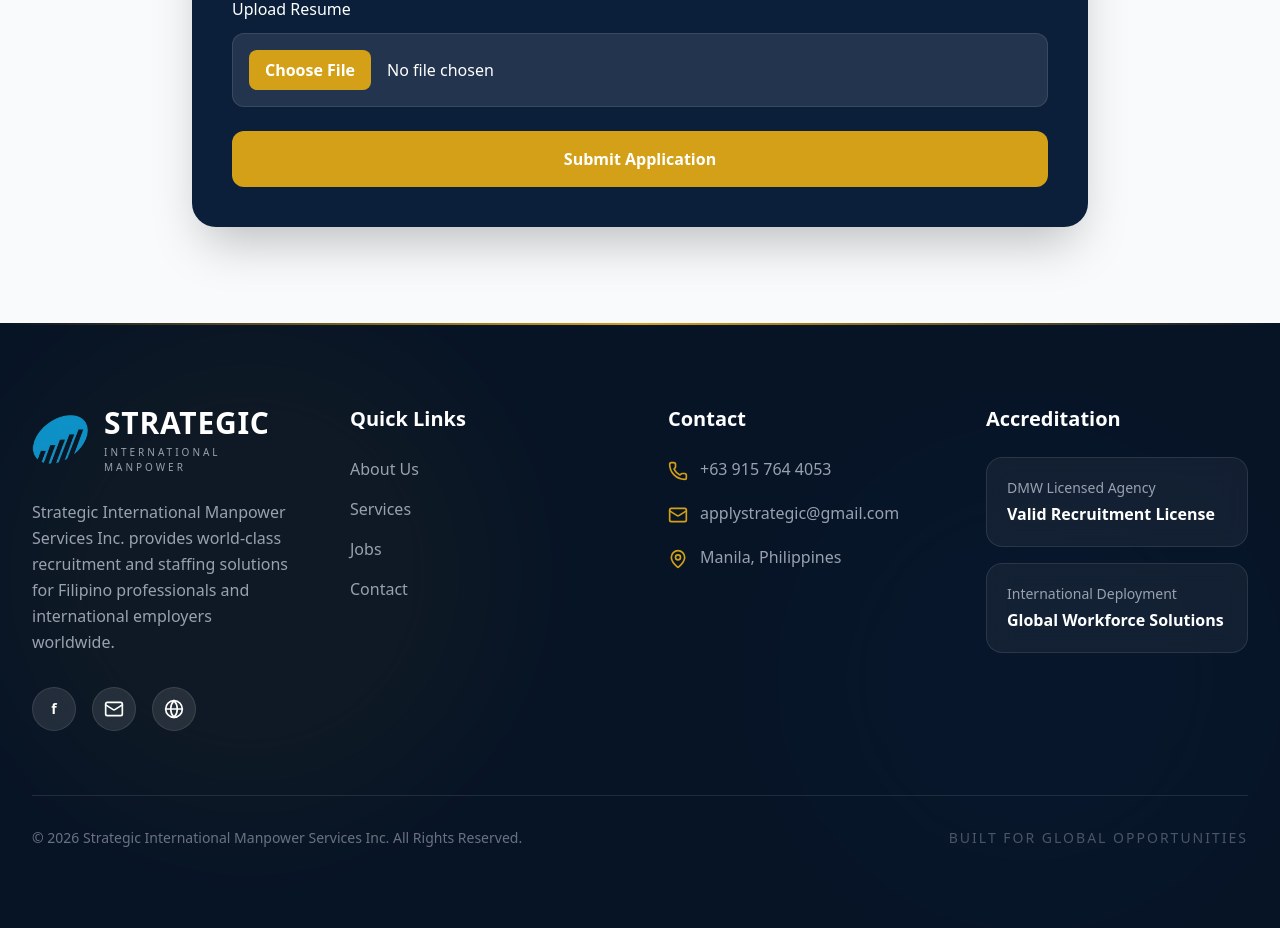
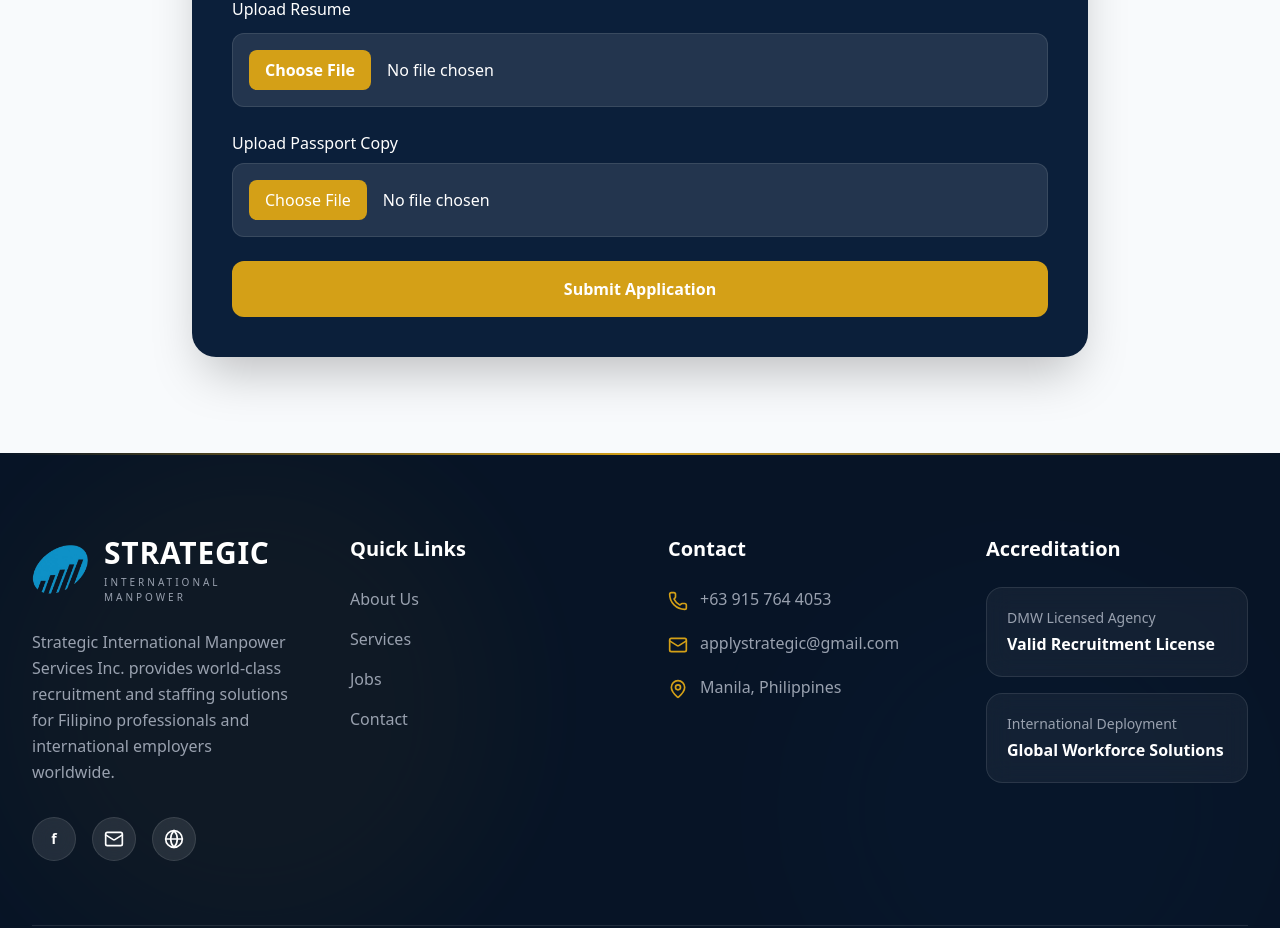
Before and after one commit to applystrategic-lab/strategic-website, a Next.js app: page /apply in a window 1280 px wide. Shown: the part 1220-2148 px from the top of the page. Built offline with nearby package versions, Linux system fonts and the light colour scheme; a web font is replaced by a local one.

Commit message:
Added passport upload feature for application

```diff
--- a/app/api/apply/route.js
+++ b/app/api/apply/route.js
@@ -2,6 +2,7 @@ import nodemailer from "nodemailer";
 
 export async function POST(req) {
   try {
+
     const formData = await req.formData();
 
     const fullName = formData.get("fullName");
@@ -13,7 +14,7 @@ export async function POST(req) {
 
     const resume = formData.get("resume");
 
-    // NEW PASSPORT FIELD
+    // PASSPORT FILE
     const passport = formData.get("passport");
 
     const transporter = nodemailer.createTransport({
@@ -55,7 +56,9 @@ export async function POST(req) {
     await transporter.sendMail({
       from: process.env.EMAIL_USER,
       to: process.env.EMAIL_USER,
+
       subject: `New Job Application - ${position}`,
+
       html: `
         <h2>New Applicant</h2>
 
@@ -77,6 +80,7 @@ export async function POST(req) {
 
         <p><strong>Passport Copy:</strong> Attached</p>
       `,
+
       attachments,
     });
 
--- a/app/apply/page.tsx
+++ b/app/apply/page.tsx
@@ -255,6 +255,39 @@ const handleSubmit = async (
 
 </div>
 
+{/* PASSPORT UPLOAD */}
+<div>
+  <label className="block text-white mb-2 font-medium">
+    Upload Passport Copy
+  </label>
+
+  <input
+    type="file"
+    name="passport"
+    accept=".jpg,.jpeg,.png,.pdf"
+    required
+    className="
+      w-full
+      p-4
+      rounded-xl
+      bg-white/10
+      border
+      border-white/10
+      text-white
+      file:bg-[#D4A017]
+      file:border-0
+      file:text-white
+      file:px-4
+      file:py-2
+      file:rounded-lg
+      file:mr-4
+      hover:border-[#D4A017]
+      transition-all
+      duration-300
+    "
+  />
+</div>
+
             <button
               type="submit"
               disabled={loading}
```
